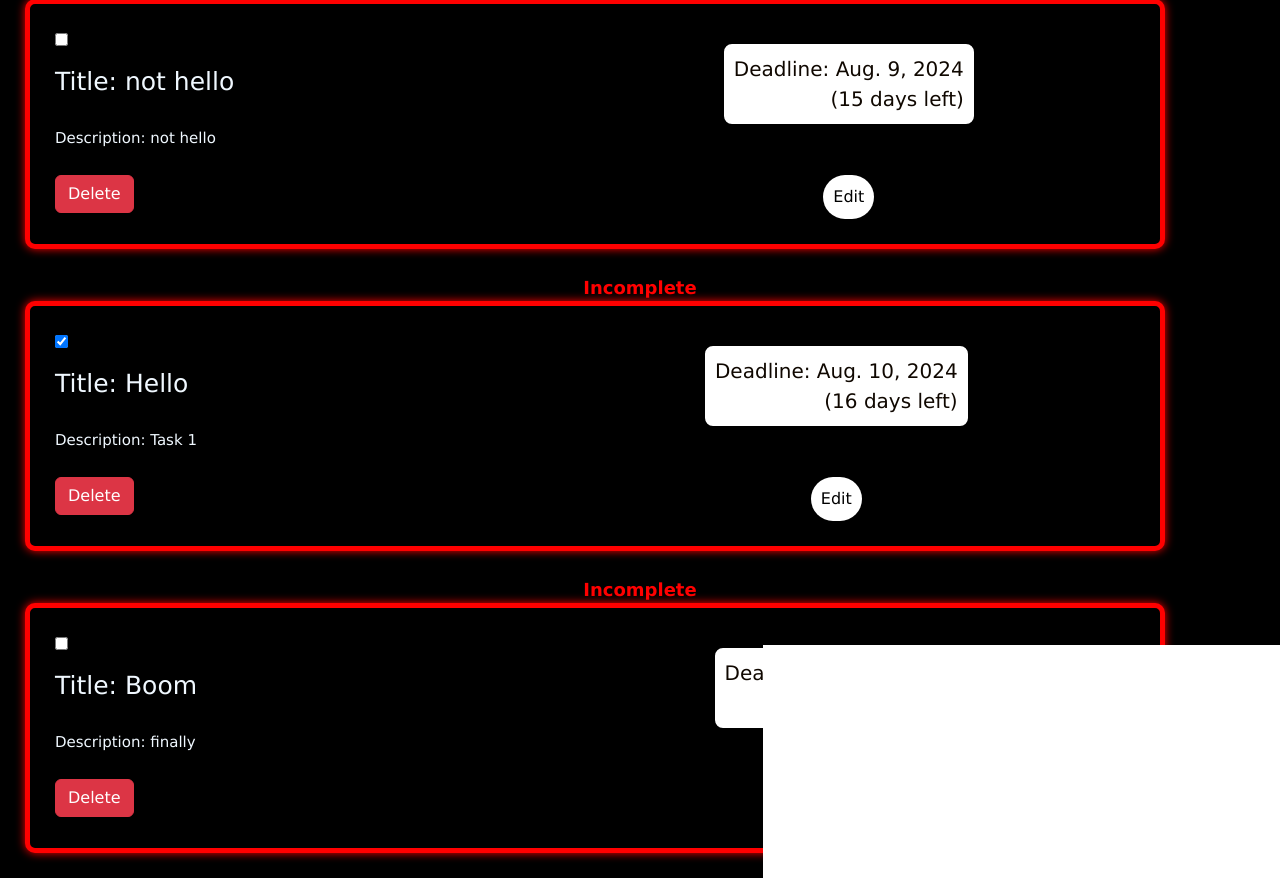
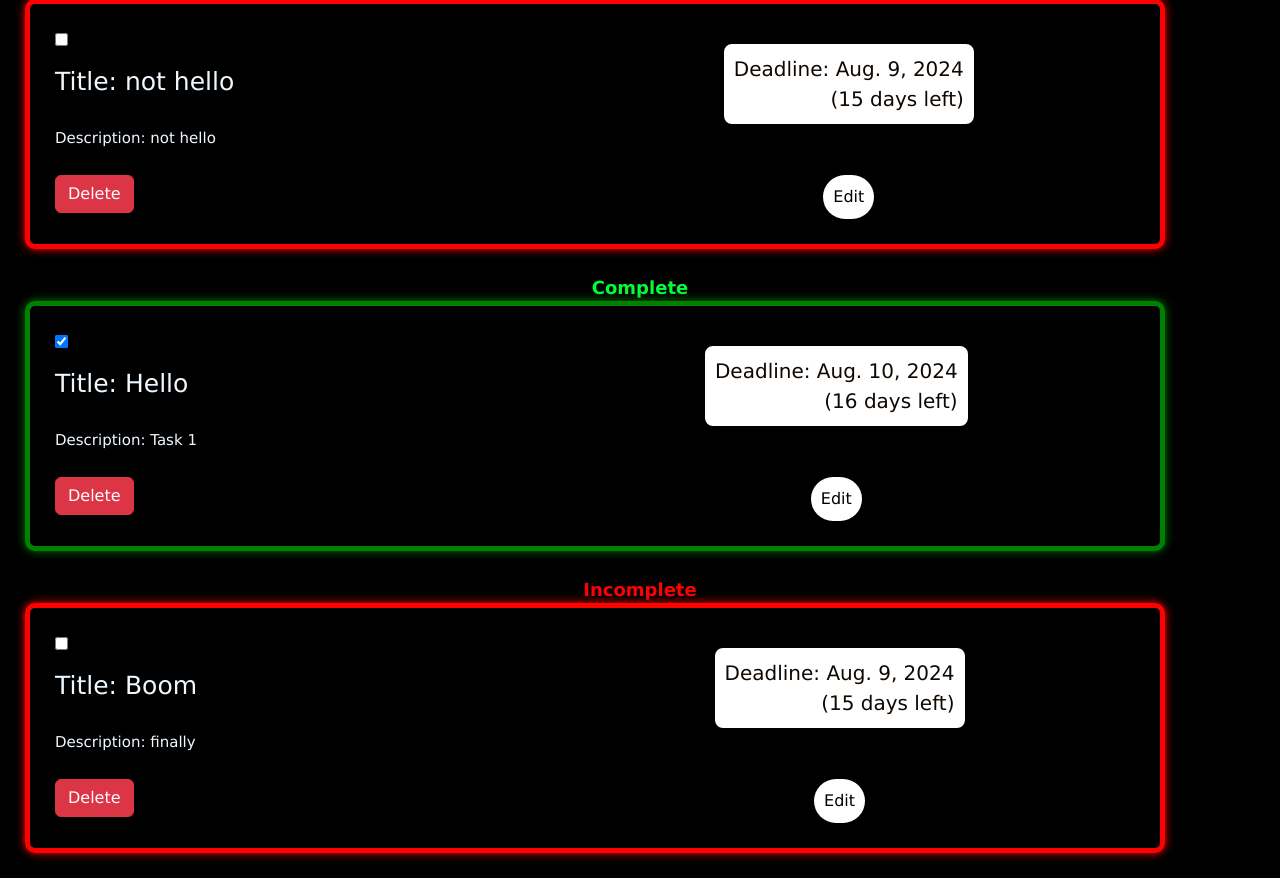
Before and after one commit to Hike-12/ToDoList, a Django app: page /tasks in a window 1280 px wide. Shown: the part 372-1250 px from the top of the page. Run offline with Django 5.2, Linux system fonts and the light colour scheme; data comes from the database, SQL or seed files in the repository; both versions use the stored data as it was after the commit.

Commit message:
improved checkbox

```diff
--- a/static/css/tasks.css
+++ b/static/css/task.css
@@ -22,6 +22,15 @@
         'checkbox date'
         'title date'
         'desc date';
+}
+.container.checked {
+    border: 5px solid green;
+    box-shadow: 0 0 10px green;
+}
+
+.container.not-checked {
+    border: 5px solid red;
+    box-shadow: 0 0 10px red;
 }
 
 .title {
@@ -68,7 +77,7 @@
 .statusFalse {
     filter: invert(0%);
     text-align: center;
-    color: red;
+    color: rgb(255, 0, 0);
     font-size: large;
     margin: 0;
     font-style: bold;
--- a/templates/tasks.html
+++ b/templates/tasks.html
@@ -4,7 +4,7 @@
     <meta charset="UTF-8">
     <meta name="viewport" content="width=device-width, initial-scale=1.0">
     <link href="https://cdn.jsdelivr.net/npm/bootstrap@5.3.3/dist/css/bootstrap.min.css" rel="stylesheet" integrity="sha384-QWTKZyjpPEjISv5WaRU9OFeRpok6YctnYmDr5pNlyT2bRjXh0JMhjY6hW+ALEwIH" crossorigin="anonymous">
-    <link rel="stylesheet" href="static/css/tasks.css">
+    <link rel="stylesheet" href="static/css/task.css">
     <title>Home</title>
 </head>
 <body>
@@ -19,9 +19,9 @@
 
       {% for task in tasks %}
 <div class="task-container">
-    <p class="statusFalse"><b>Incomplete</b></p>
-    <p class="statusTrue" ><b>Complete</b></p>
-    <div class="container">
+    <p class="statusFalse" style="display: {% if not task.completed_status %}block{% else %}none{% endif %};"><b>Incomplete</b></p>
+    <p class="statusTrue" style="display: {% if task.completed_status %}block{% else %}none{% endif %};"><b>Complete</b></p>
+    <div class="container {% if task.completed_status %}checked{% else %}not-checked{% endif %}">
         <form method="POST" id="status_form" data-url="{% url 'status_change' task_id=task.id %}">
             {% csrf_token %}
             <input type="checkbox" id='status' name='status' class="checking" onchange="updateStatus(this, {{ task.id }})" {% if task.completed_status %}checked{% endif %}>
@@ -60,9 +60,8 @@
                 var statusTrue = checkbox.parentElement.parentElement.parentElement.querySelector('.statusTrue');
                 var statusFalse = checkbox.parentElement.parentElement.parentElement.querySelector('.statusFalse');
                 var container = checkbox.parentElement.parentElement.parentElement.querySelector('.container');
-
                 if (isChecked) {
-                 statusFalse.style.display = 'none';
+                    statusFalse.style.display = 'none';
                     statusTrue.style.display = 'block';
                     container.style.border = '5px solid green';
                     container.style.boxShadow = '0 0 10px green';
```
Also changed, not shown: db.sqlite3.
